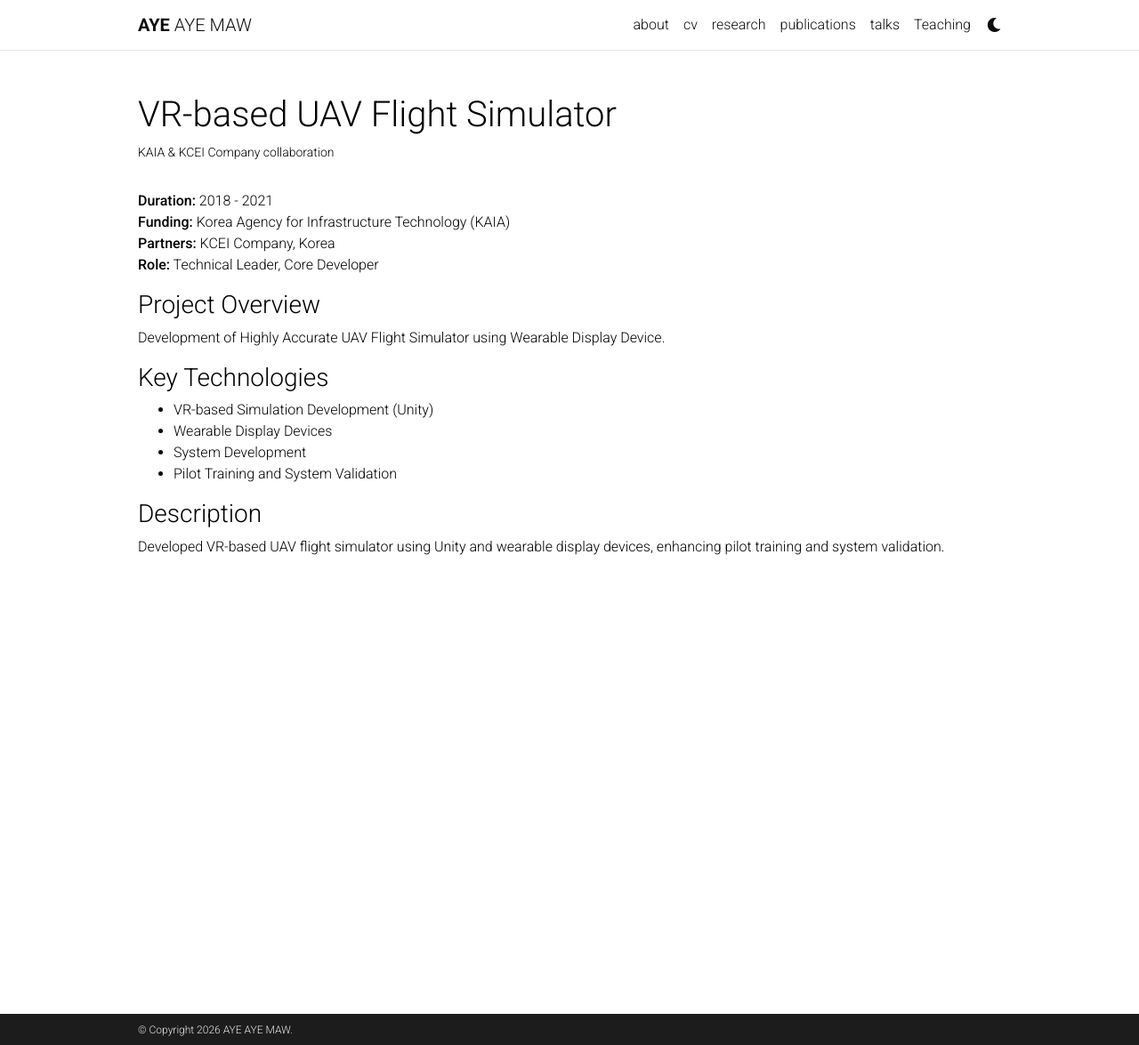
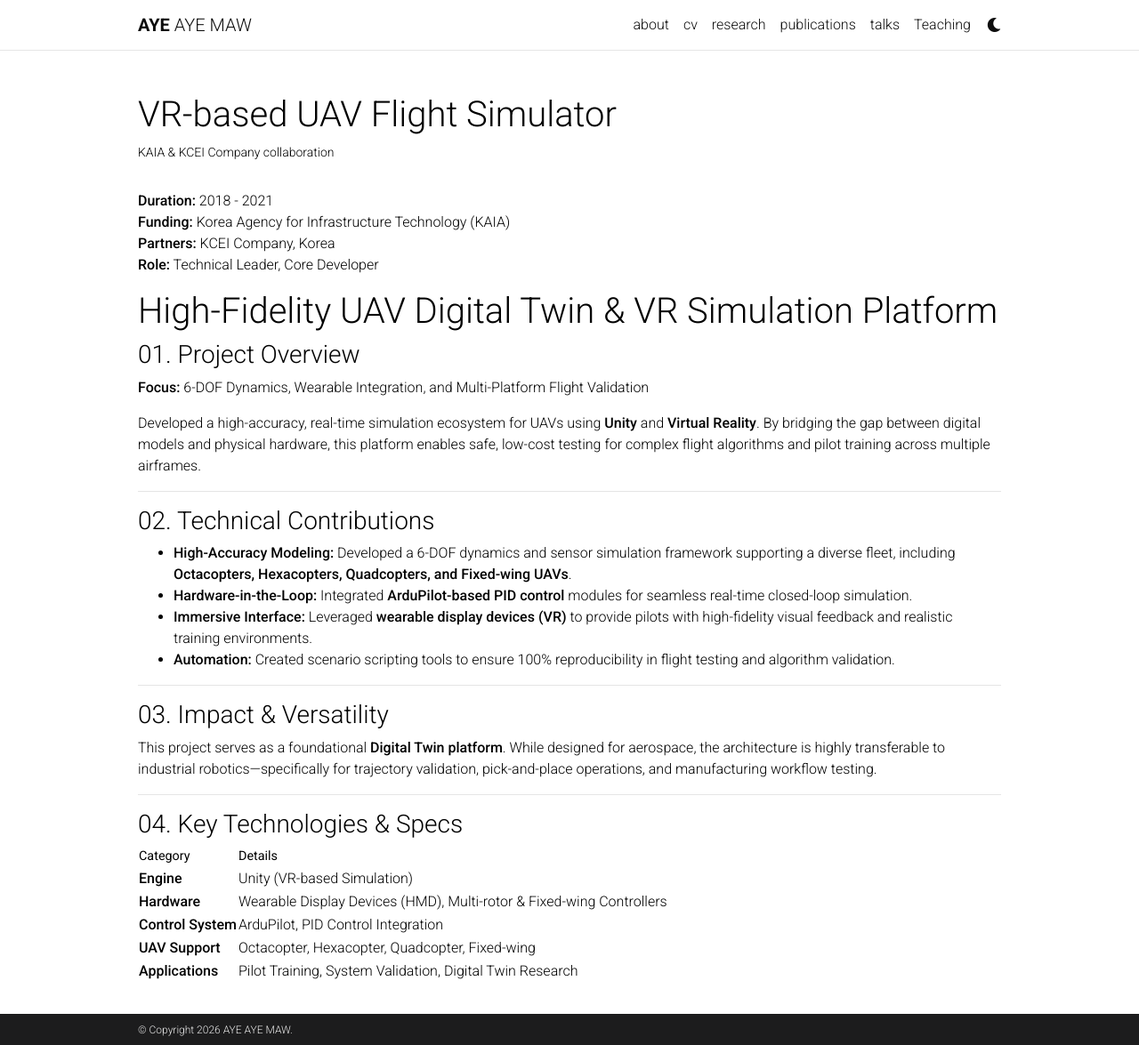
Before and after one commit to miayemaw/miayemaw.github.io, a Jekyll site: the page built from _projects/7_project.md, in a window 1280 px wide and 1175 px high. Shown: the whole window at 89% size. Built offline with Jekyll 4.4.1, drawn with Linux system fonts in a browser that asks for light colours; comment, search, counter and statistics services are not loaded; a style sheet for code colours, icons or effects is not loaded.

Commit message:
Update VR-based UAV Flight Simulator project

```diff
--- a/_projects/7_project.md
+++ b/_projects/7_project.md
@@ -12,14 +12,35 @@ category: work
 **Partners:** KCEI Company, Korea
 **Role:** Technical Leader, Core Developer
 
-### Project Overview
-Development of Highly Accurate UAV Flight Simulator using Wearable Display Device.
+# High-Fidelity UAV Digital Twin & VR Simulation Platform
 
-### Key Technologies
-- VR-based Simulation Development (Unity)
-- Wearable Display Devices
-- System Development
-- Pilot Training and System Validation
+### 01. Project Overview
+**Focus:** 6-DOF Dynamics, Wearable Integration, and Multi-Platform Flight Validation
 
-### Description
-Developed VR-based UAV flight simulator using Unity and wearable display devices, enhancing pilot training and system validation.
+Developed a high-accuracy, real-time simulation ecosystem for UAVs using **Unity** and **Virtual Reality**. By bridging the gap between digital models and physical hardware, this platform enables safe, low-cost testing for complex flight algorithms and pilot training across multiple airframes.
+
+---
+
+### 02. Technical Contributions
+
+* **High-Accuracy Modeling:** Developed a 6-DOF dynamics and sensor simulation framework supporting a diverse fleet, including **Octacopters, Hexacopters, Quadcopters, and Fixed-wing UAVs**.
+* **Hardware-in-the-Loop:** Integrated **ArduPilot-based PID control** modules for seamless real-time closed-loop simulation.
+* **Immersive Interface:** Leveraged **wearable display devices (VR)** to provide pilots with high-fidelity visual feedback and realistic training environments.
+* **Automation:** Created scenario scripting tools to ensure 100% reproducibility in flight testing and algorithm validation.
+
+---
+
+### 03. Impact & Versatility
+This project serves as a foundational **Digital Twin platform**. While designed for aerospace, the architecture is highly transferable to industrial robotics—specifically for trajectory validation, pick-and-place operations, and manufacturing workflow testing.
+
+---
+
+### 04. Key Technologies & Specs
+
+| Category | Details |
+| :--- | :--- |
+| **Engine** | Unity (VR-based Simulation) |
+| **Hardware** | Wearable Display Devices (HMD), Multi-rotor & Fixed-wing Controllers |
+| **Control System** | ArduPilot, PID Control Integration |
+| **UAV Support** | Octacopter, Hexacopter, Quadcopter, Fixed-wing |
+| **Applications** | Pilot Training, System Validation, Digital Twin Research |
```
